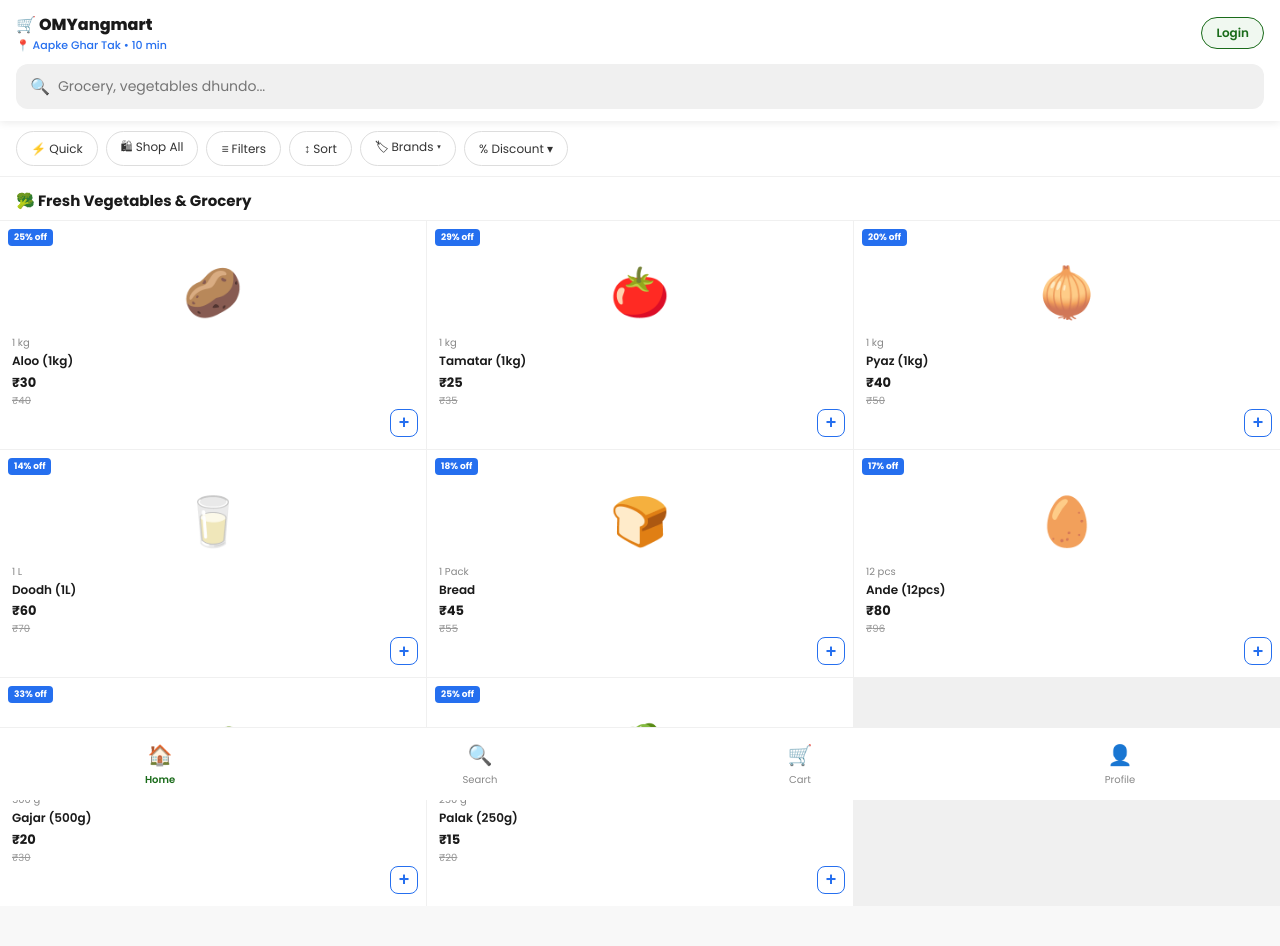
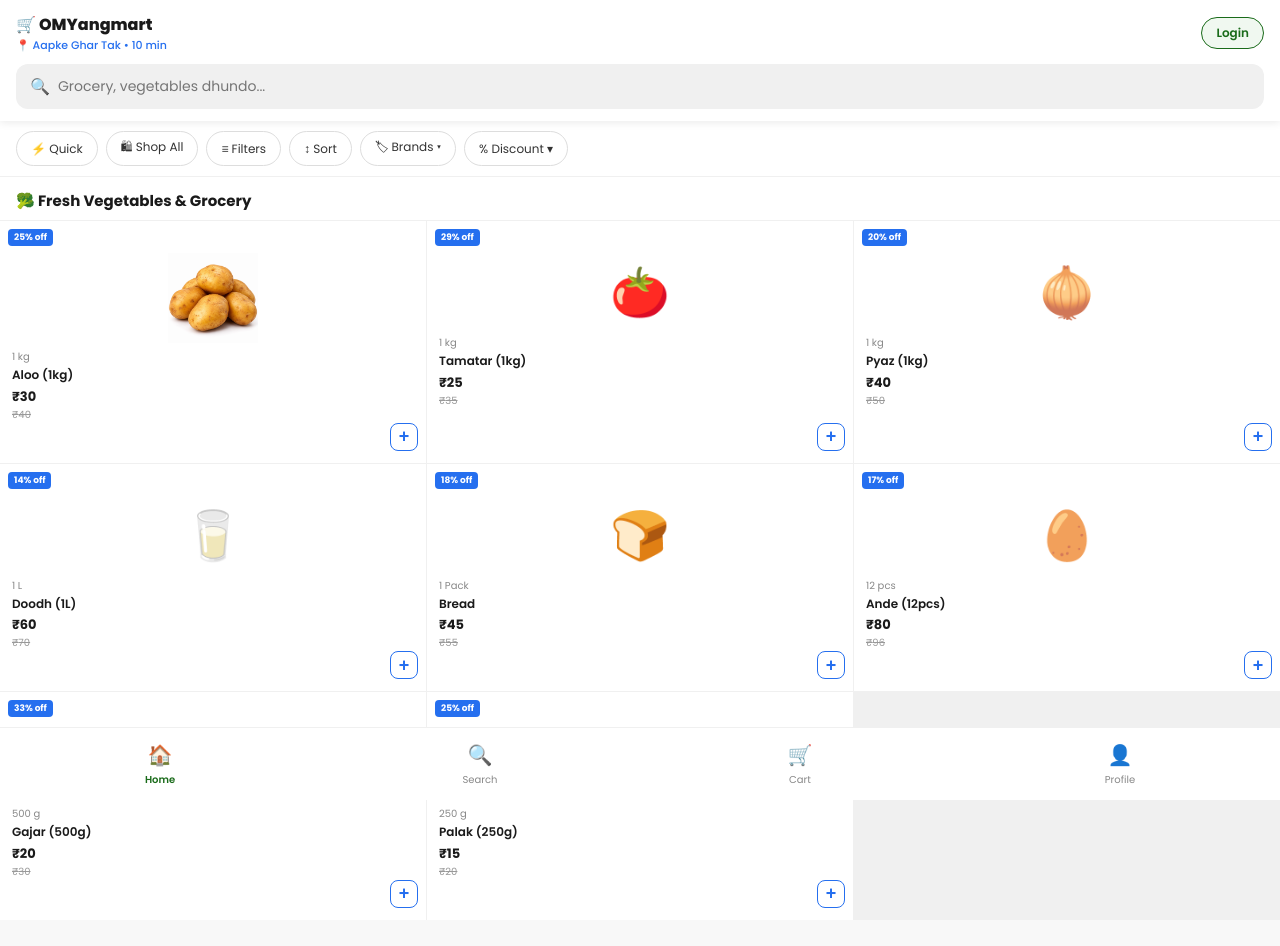
Before and after one commit to ashishkumarbihar2026-alt/omyangmart, a React (Vite) app: page / in a window 1280 px wide. Shown: the top 946 px of the page. Built offline with nearby package versions, Linux system fonts and the light colour scheme; no server answers.

Commit message:
Update Home.jsx

```diff
--- a/src/pages/Home.jsx
+++ b/src/pages/Home.jsx
@@ -4,7 +4,7 @@ import { auth } from '../firebase'
 import { onAuthStateChanged } from 'firebase/auth'
 
 const products = [
-  { id: 1, name: 'Aloo (1kg)', price: 30, mrp: 40, emoji: '🥔', rating: 4.5, time: '10 min', off: 25, unit: '1 kg' },
+  { id: 1, name: 'Aloo (1kg)', price: 30, mrp: 40, emoji: '🥔', image: '/images/file_00000000a85882119971c6a782a8a9af.png', rating: 4.5, time: '10 min', off: 25, unit: '1 kg' },
   { id: 2, name: 'Tamatar (1kg)', price: 25, mrp: 35, emoji: '🍅', rating: 4.3, time: '10 min', off: 29, unit: '1 kg' },
   { id: 3, name: 'Pyaz (1kg)', price: 40, mrp: 50, emoji: '🧅', rating: 4.6, time: '10 min', off: 20, unit: '1 kg' },
   { id: 4, name: 'Doodh (1L)', price: 60, mrp: 70, emoji: '🥛', rating: 4.8, time: '10 min', off: 14, unit: '1 L' },
@@ -95,7 +95,16 @@ export default function Home() {
         {filtered.map(p => (
           <div key={p.id} className="product-card">
             <span className="discount-badge">{p.off}% off</span>
-            <div style={{ fontSize: '48px', textAlign: 'center', margin: '24px 0 6px' }}>{p.emoji}</div>
+            {p.image ? (
+              <img
+                src={p.image}
+                alt={p.name}
+                loading="lazy"
+                style={{ width: '100%', height: '90px', objectFit: 'contain', margin: '20px 0 6px', display: 'block' }}
+              />
+            ) : (
+              <div style={{ fontSize: '48px', textAlign: 'center', margin: '24px 0 6px' }}>{p.emoji}</div>
+            )}
             <div style={{ fontSize: '10px', color: '#888', marginBottom: '2px' }}>{p.unit}</div>
             <div style={{ fontSize: '12px', fontWeight: '600', color: '#1a1a1a', marginBottom: '4px', lineHeight: '1.3' }}>{p.name}</div>
             <div style={{ fontSize: '13px', fontWeight: '700', color: '#1a1a1a' }}>₹{p.price}</div>
```
